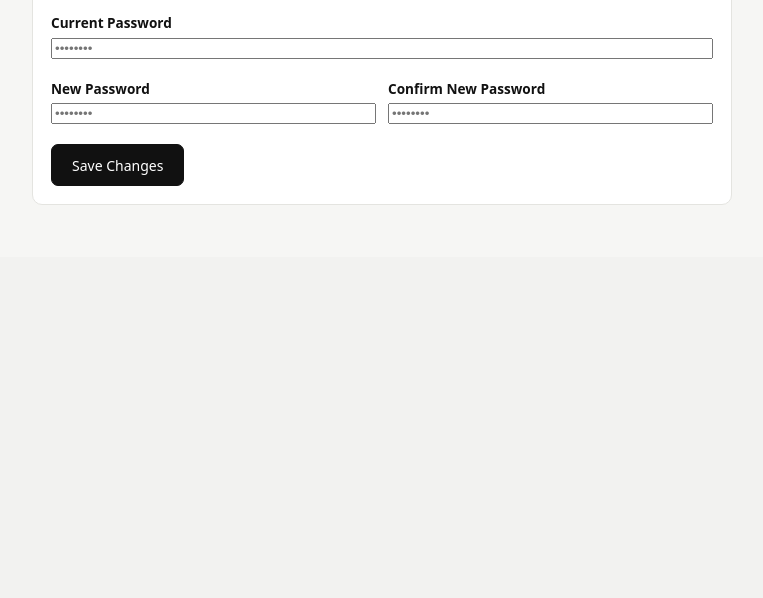
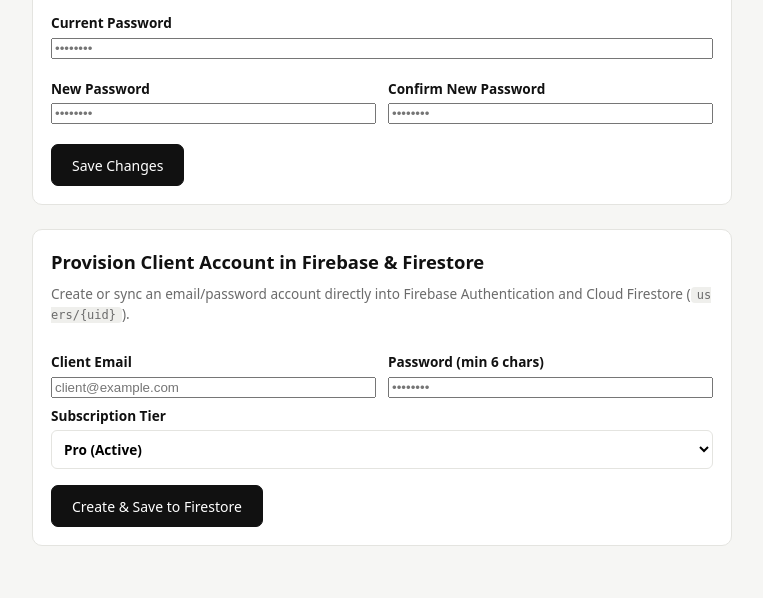
Before and after one commit to m6474n/kroma, a Flask app: template templates/settings.html in a window 1280 px wide. Shown: the part 701-1299 px from the top of the page, without its empty margins (258-1021 px from the left). Before the commit the page ends 906 px from the top, so only its background shows below. Run offline with Flask 3, Linux system fonts and the light colour scheme; the template is opened without the code that fills it, so the values that code supplies are empty; the visitor is signed in with stand-in values (Sample User, id 1); data comes from the database, SQL or seed files in the repository.

Commit message:
fix(firebase): auto-load .env config and add Settings Firebase/Firestore provisioning

```diff
--- a/config.py
+++ b/config.py
@@ -17,6 +17,25 @@ if IS_FROZEN:
 else:
     BASE_DIR = Path(__file__).resolve().parent
     BUNDLE_DIR = BASE_DIR
+
+
+def _load_env_file():
+    """Load key=value pairs from .env if present next to app/exe or inside bundle."""
+    for candidate in (BASE_DIR / ".env", BUNDLE_DIR / ".env"):
+        if candidate.exists():
+            try:
+                for line in candidate.read_text(encoding="utf-8").splitlines():
+                    line = line.strip()
+                    if not line or line.startswith("#") or "=" not in line:
+                        continue
+                    k, v = line.split("=", 1)
+                    os.environ.setdefault(k.strip(), v.strip().strip('"').strip("'"))
+            except OSError:
+                pass
+            break
+
+
+_load_env_file()
 
 IS_VERCEL = os.environ.get("VERCEL") == "1"
 RELEASE_MODE = os.environ.get("RELEASE_MODE", "1" if IS_FROZEN else "0") == "1"
--- a/modules/dashboard/routes.py
+++ b/modules/dashboard/routes.py
@@ -731,3 +731,52 @@ def settings():
         firebase_web_api_key=firebase_auth.get_firebase_api_key(),
         firebase_project_id=firestore.get_firebase_project_id(),
     )
+
+
+@bp.post("/settings/firebase-sync")
+def settings_firebase_sync():
+    from database.db import now_iso
+    from modules.auth import firebase_auth, firestore
+
+    email = request.form.get("sync_email", "").strip()
+    password = request.form.get("sync_password", "")
+    tier = request.form.get("sync_tier", "pro").strip() or "pro"
+
+    if not email or not password:
+        flash("Email and password are required to create/sync Firebase user.", "error")
+        return redirect(url_for("dashboard.settings"))
+
+    if not firebase_auth.is_firebase_configured():
+        flash("Firebase Web API Key is not configured.", "error")
+        return redirect(url_for("dashboard.settings"))
+
+    ok_fb, res_fb = firebase_auth.sign_up_with_email_password(email, password)
+    if not ok_fb and "already exists" in str(res_fb).lower():
+        ok_fb, res_fb = firebase_auth.sign_in_with_email_password(email, password)
+
+    if not ok_fb or not isinstance(res_fb, dict):
+        flash(f"Firebase Auth failed: {res_fb}", "error")
+        return redirect(url_for("dashboard.settings"))
+
+    uid = res_fb.get("localId")
+    token = res_fb.get("idToken")
+
+    profile_doc = {
+        "uid": uid,
+        "username": email.split("@")[0],
+        "email": email,
+        "subscription_status": "active",
+        "subscription_tier": tier,
+        "subscription_expires_at": "2099-12-31T23:59:59Z",
+        "max_profiles": 100,
+        "role": "client",
+        "created_at": now_iso(),
+        "updated_at": now_iso(),
+    }
+    ok_fs, msg_fs = firestore.save_user_profile(uid, profile_doc, id_token=token)
+    if not ok_fs:
+        flash(f"User created in Firebase Auth (UID: {uid}), but Firestore save failed: {msg_fs}", "warning")
+    else:
+        flash(f"User '{email}' created & saved to Firebase Auth + Cloud Firestore (UID: {uid})!", "success")
+
+    return redirect(url_for("dashboard.settings"))
--- a/templates/settings.html
+++ b/templates/settings.html
@@ -57,5 +57,36 @@
       <button class="btn primary" style="margin-top: 1.25rem; align-self: flex-start; padding: 0.6rem 1.25rem;">Save Changes</button>
     </form>
   </section>
+
+  <section class="card" style="margin-bottom: 1.5rem;">
+    <h2 style="font-size: 1.15rem; font-weight: 600; margin-top: 0;">Provision Client Account in Firebase &amp; Firestore</h2>
+    <p class="muted" style="font-size: 0.85rem; margin-top: -0.25rem; margin-bottom: 1rem;">Create or sync an email/password account directly into Firebase Authentication and Cloud Firestore (<code>users/{uid}</code>).</p>
+    <form method="post" action="{{ url_for('dashboard.settings_firebase_sync') }}" class="stack">
+      <input type="hidden" name="csrf_token" value="{{ csrf_token() }}">
+
+      <div style="display: grid; grid-template-columns: 1fr 1fr; gap: 0.75rem;">
+        <div>
+          <label style="font-size: 0.85rem; font-weight: 600;">Client Email
+            <input type="email" name="sync_email" required placeholder="client@example.com">
+          </label>
+        </div>
+        <div>
+          <label style="font-size: 0.85rem; font-weight: 600;">Password (min 6 chars)
+            <input type="password" name="sync_password" required placeholder="••••••••">
+          </label>
+        </div>
+      </div>
+
+      <label style="font-size: 0.85rem; font-weight: 600; margin-top: 0.5rem;">Subscription Tier
+        <select name="sync_tier" style="width: 100%; padding: 0.5rem; margin-top: 0.25rem; border-radius: 6px; border: 1px solid var(--line);">
+          <option value="pro">Pro (Active)</option>
+          <option value="standard">Standard (Active)</option>
+          <option value="trial">Trial (Active)</option>
+        </select>
+      </label>
+
+      <button class="btn primary" style="margin-top: 1rem; align-self: flex-start; padding: 0.6rem 1.25rem;">Create &amp; Save to Firestore</button>
+    </form>
+  </section>
 </div>
 {% endblock %}
```
